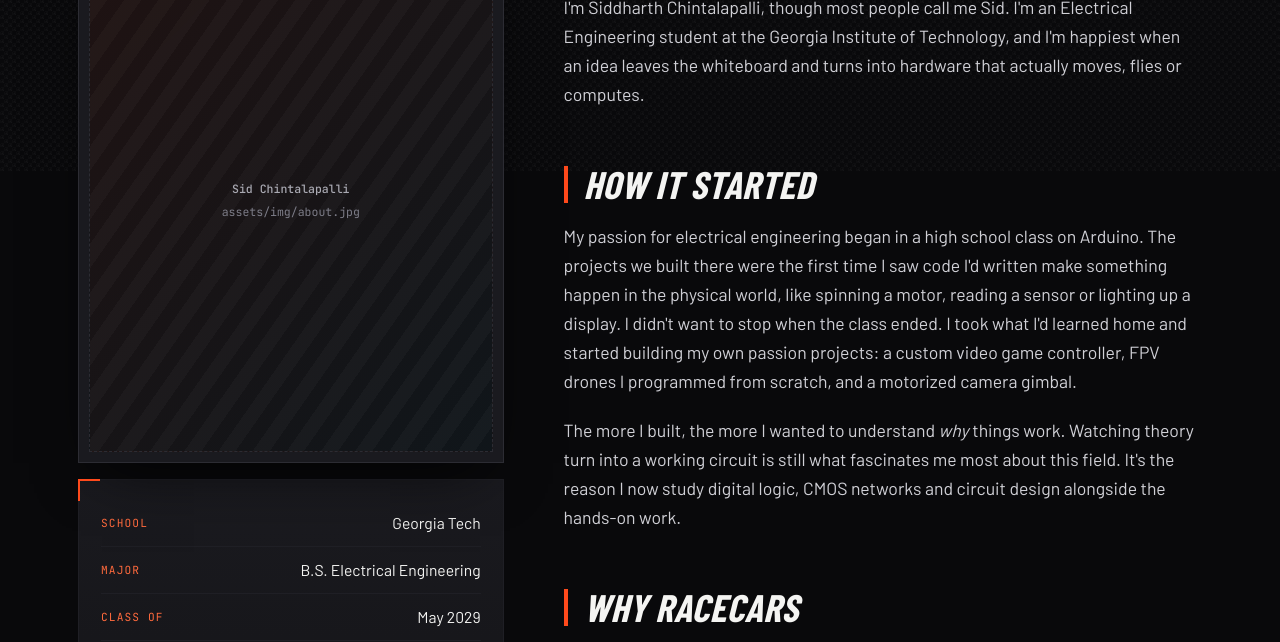
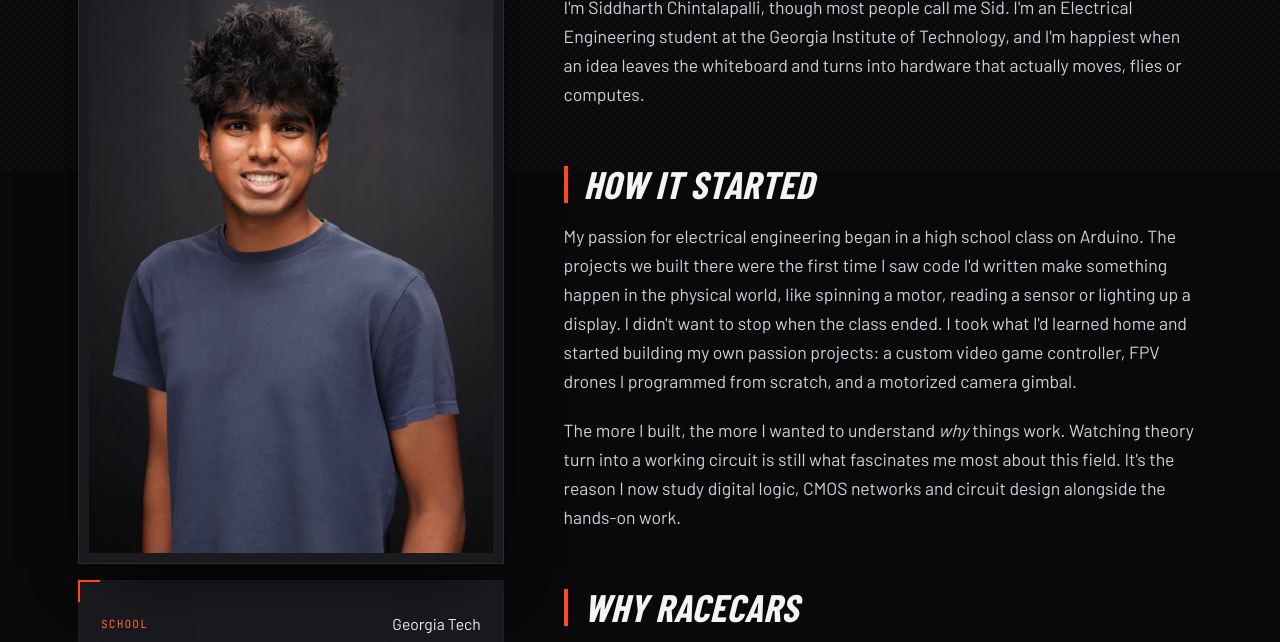
Before and after one commit to sidrc20/eportfolio, a plain HTML site: page about.html in a window 1280 px wide. Shown: the part 629-1271 px from the top of the page. Drawn offline with nearby package versions, Linux system fonts and the light colour scheme; a web font is replaced by a local one.

Commit message:
Add About page portrait
Co-Authored-By: Claude Fable 5.2 <noreply@anthropic.com>

```diff
--- a/about.html
+++ b/about.html
@@ -29,8 +29,8 @@
       <div class="container about-grid">
         <aside class="about-side">
           <div class="chip-body">
-            <figure class="media" style="margin:0;aspect-ratio:4/5">
-              <img src="assets/img/about.jpg" alt="Sid Chintalapalli">
+            <figure class="media" style="margin:0;aspect-ratio:2/3">
+              <img src="assets/img/about.jpg" alt="Portrait of Sid Chintalapalli">
             </figure>
           </div>
           <div class="card" style="padding:20px 22px">
```
Also changed, not shown: assets/img/about.jpg (added).
